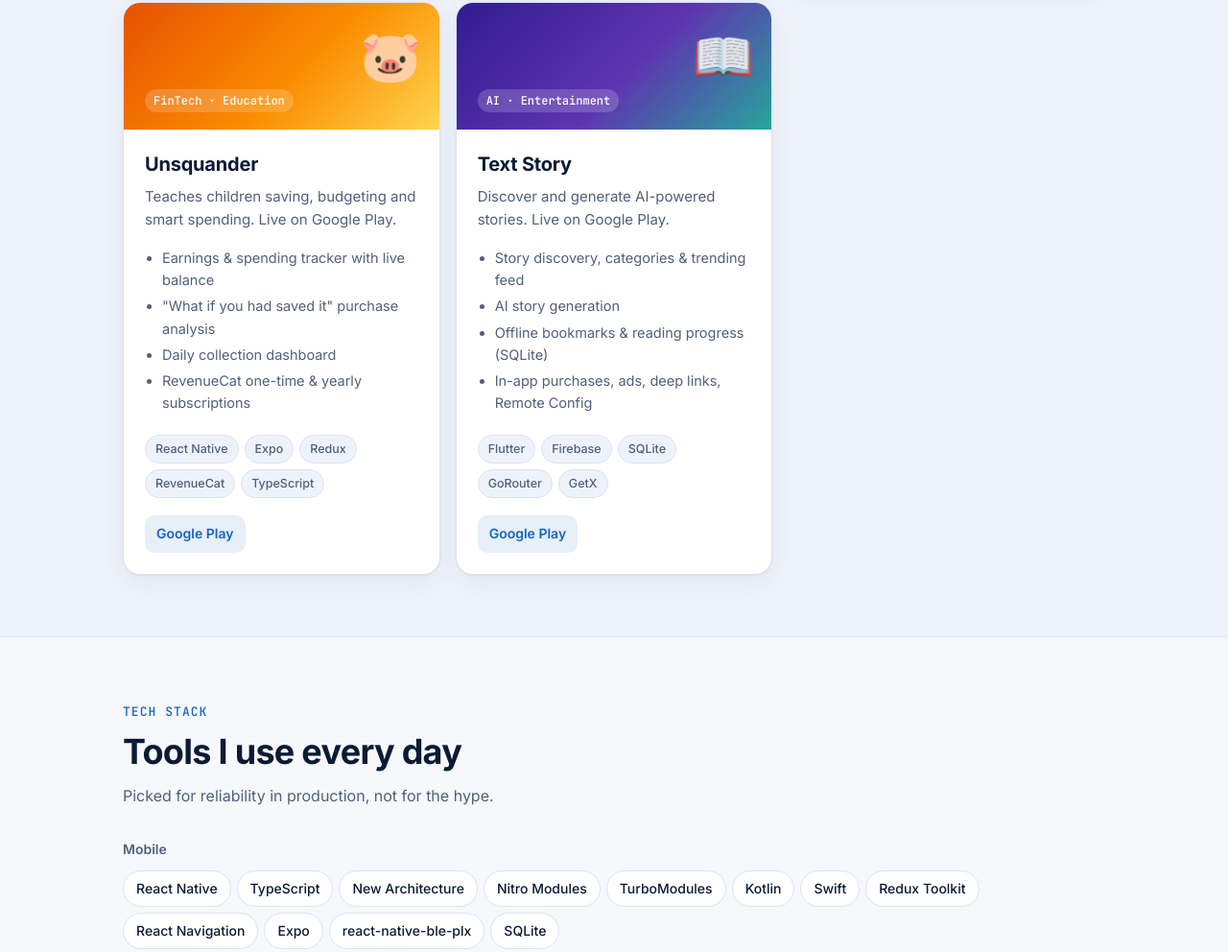
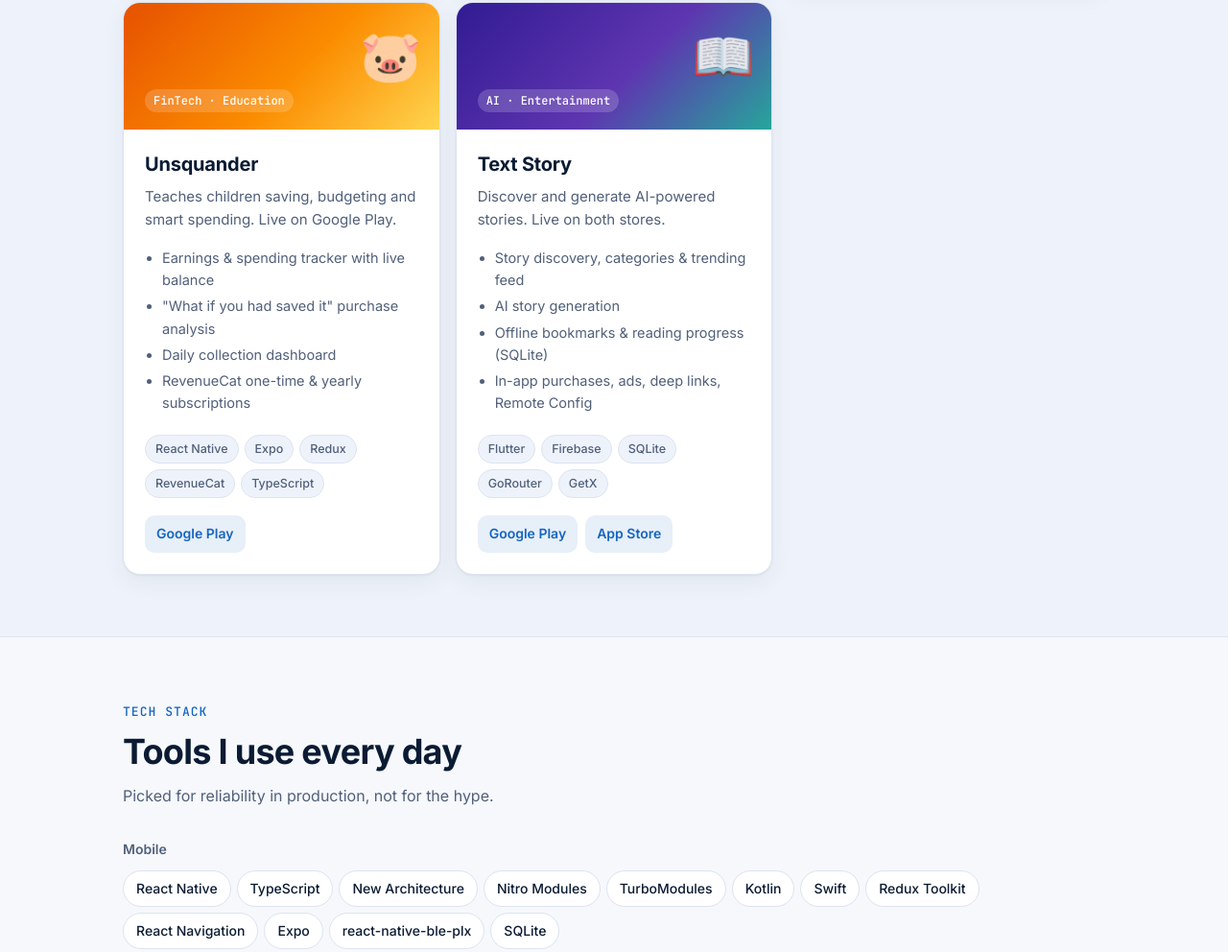
Before and after one commit to Parthshiroya06/Parthshiroya06, a plain HTML site: page index.html in a window 1280 px wide. Shown: the part 2328-3320 px from the top of the page at 96% size. Drawn offline with Linux system fonts and the light colour scheme.

Commit message:
Add the App Store link for Text Story
Co-Authored-By: Claude Opus 5.5 <noreply@anthropic.com>

```diff
--- a/index.html
+++ b/index.html
@@ -331,7 +331,7 @@
         <div class="cover c-story"><span class="emoji">📖</span><span class="tag">AI · Entertainment</span></div>
         <div class="body">
           <h3>Text Story</h3>
-          <p>Discover and generate AI-powered stories. Live on Google Play.</p>
+          <p>Discover and generate AI-powered stories. Live on both stores.</p>
           <ul>
             <li>Story discovery, categories &amp; trending feed</li>
             <li>AI story generation</li>
@@ -339,7 +339,7 @@
             <li>In-app purchases, ads, deep links, Remote Config</li>
           </ul>
           <div class="chips"><span class="chip">Flutter</span><span class="chip">Firebase</span><span class="chip">SQLite</span><span class="chip">GoRouter</span><span class="chip">GetX</span></div>
-          <div class="links"><a href="https://play.google.com/store/apps/details?id=com.atharva.textStory" target="_blank" rel="noopener">Google Play</a></div>
+          <div class="links"><a href="https://play.google.com/store/apps/details?id=com.atharva.textStory" target="_blank" rel="noopener">Google Play</a> <a href="https://apps.apple.com/us/app/text-story-chat-stories/id6748338402" target="_blank" rel="noopener">App Store</a></div>
         </div>
       </article>
 
```
Also changed, not shown: 1 other file.
